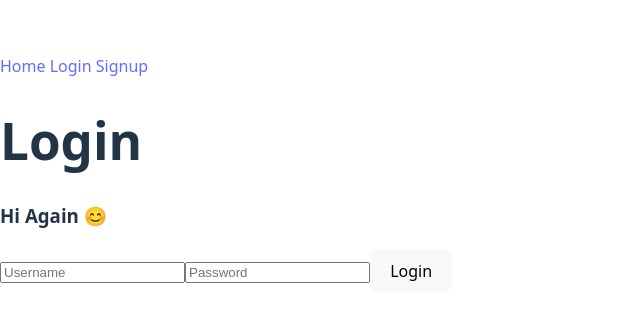
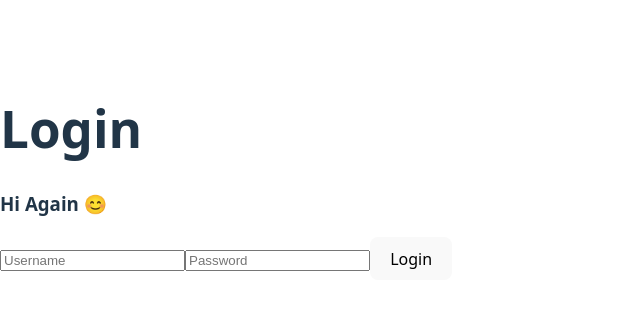
Before and after one commit to RaghadAbdullah-maker/nature-sound-recorder-frontend, a React (Vite) app: page /login in a window 1280 px wide. Shown: the part 227-548 px from the top of the page, without its empty margins (0-640 px from the left). Built offline with nearby package versions, Linux system fonts and the light colour scheme; no server answers.

Commit message:
Add component named NavBar and added two function handleLogout and isLoggedIn

```diff
--- a/src/components/NavBar.jsx
+++ b/src/components/NavBar.jsx
@@ -20,38 +20,11 @@ function NavBar() {
 
     const isLoggedIn = Boolean(localStorage.getItem('access_token'))
 
-    const generallinks = (
-     <>
-         <Link to = "/login">Login</Link>{' '}
-         <Link to = "/signup">Signup</Link>
-     </>
-
-    )
-
-
-    const authlinks = (
-        <>
-            <button onClick={handleLogout}>Logout</button>
-        </>
-    )
-
 
     return (
 
         <>
-            <nav>
 
-                <Link to="/" >Home</Link>{' '}
-                { isLoggedIn ?
-                authlinks
-                :
-                generallinks
-                }
-
-
-
-
-            </nav>
 
 
 
```
